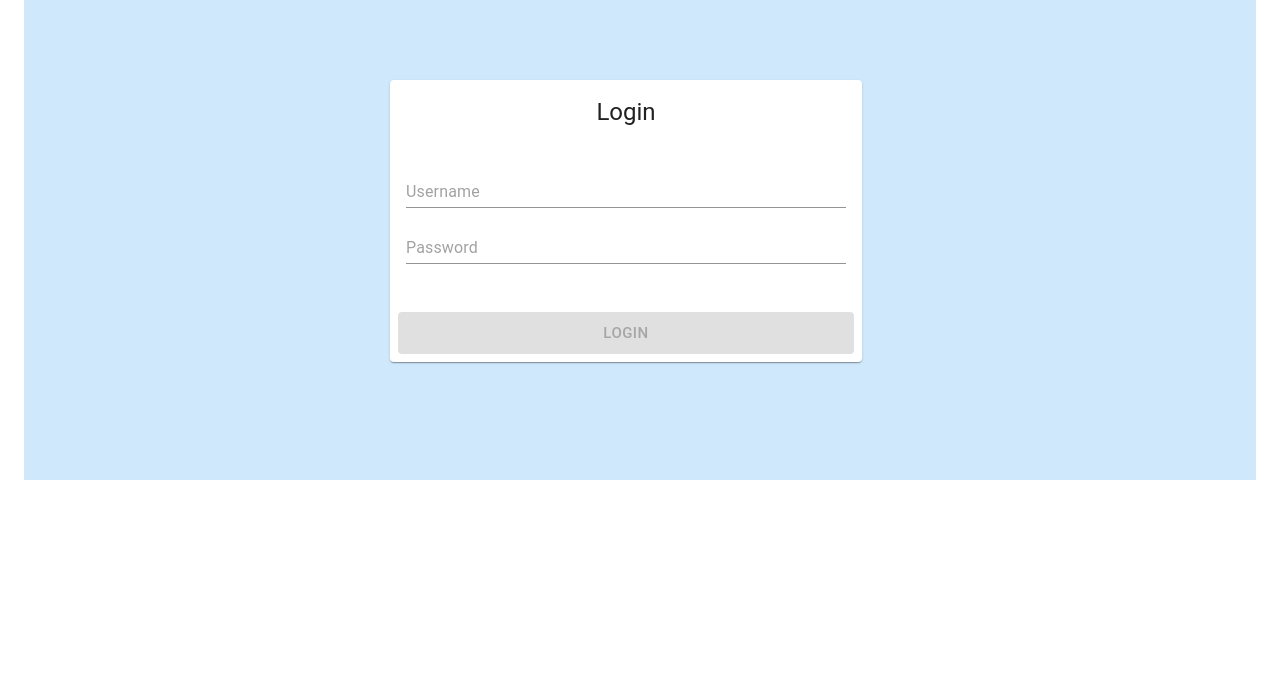
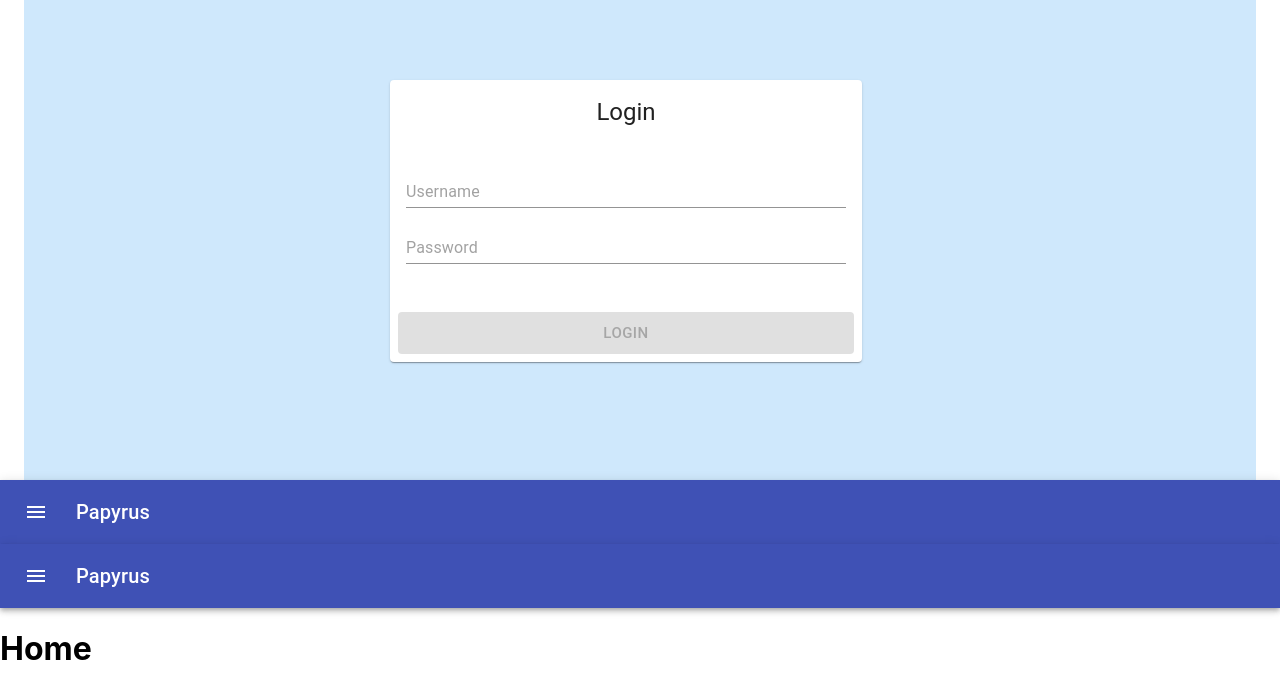
Before and after one commit to aswathyeg/papyrus-ui, a React (Create React App) app: page / in a window 1280 px wide. Shown: the top 698 px of the page. Built offline with nearby package versions, Linux system fonts and the light colour scheme.

Commit message:
rendered menubar

```diff
--- a/src/index.tsx
+++ b/src/index.tsx
@@ -4,10 +4,11 @@ import './index.css';
 import { BrowserRouter } from 'react-router-dom';
 import App from './App';
 import reportWebVitals from './reportWebVitals';
-
+import Menubar from './Menubar'
 ReactDOM.render(
   <BrowserRouter>
     <App />
+    <Menubar />
   </BrowserRouter>,
   document.getElementById('root')
 );
```
